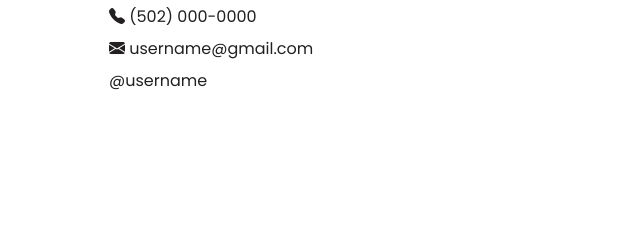
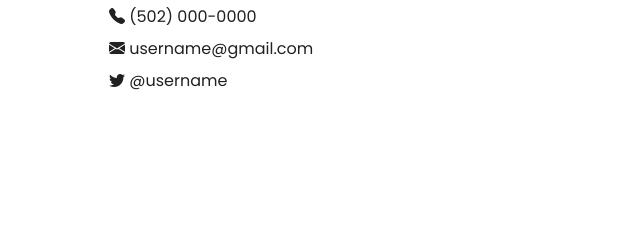
Before and after one commit to mrankin93/portfolio-bootstrap, a plain HTML site: page contact.html in a window 1280 px wide. Shown: the part 192-431 px from the top of the page, 543-1183 px from the left. Drawn offline with nearby package versions, Linux system fonts and the light colour scheme.

Commit message:
Edit to Contact.html

```diff
--- a/contact.html
+++ b/contact.html
@@ -64,7 +64,7 @@
                 <ul class="list-unstyled">
                     <li class="pb-2"><a href="tel:5020000000" target="_blank" class="text-decoration-none"><i class="bi bi-telephone-fill"></i> (502) 000-0000</a></li>
                     <li class="pb-2"><a href="mailto:test@gmail.com" target="_blank" class="text-decoration-none"><i class="bi bi-envelope-fill"></i> username@gmail.com</a></li>
-                    <li class="pb-2"><a href="https://twitter.com" target="_blank" class="text-decoration-none">@username</a></li>
+                    <li class="pb-2"><a href="https://twitter.com" target="_blank" class="text-decoration-none"><i class="bi bi-twitter"></i> @username</a></li>
                 </ul>
             </div>
         </div>
```
